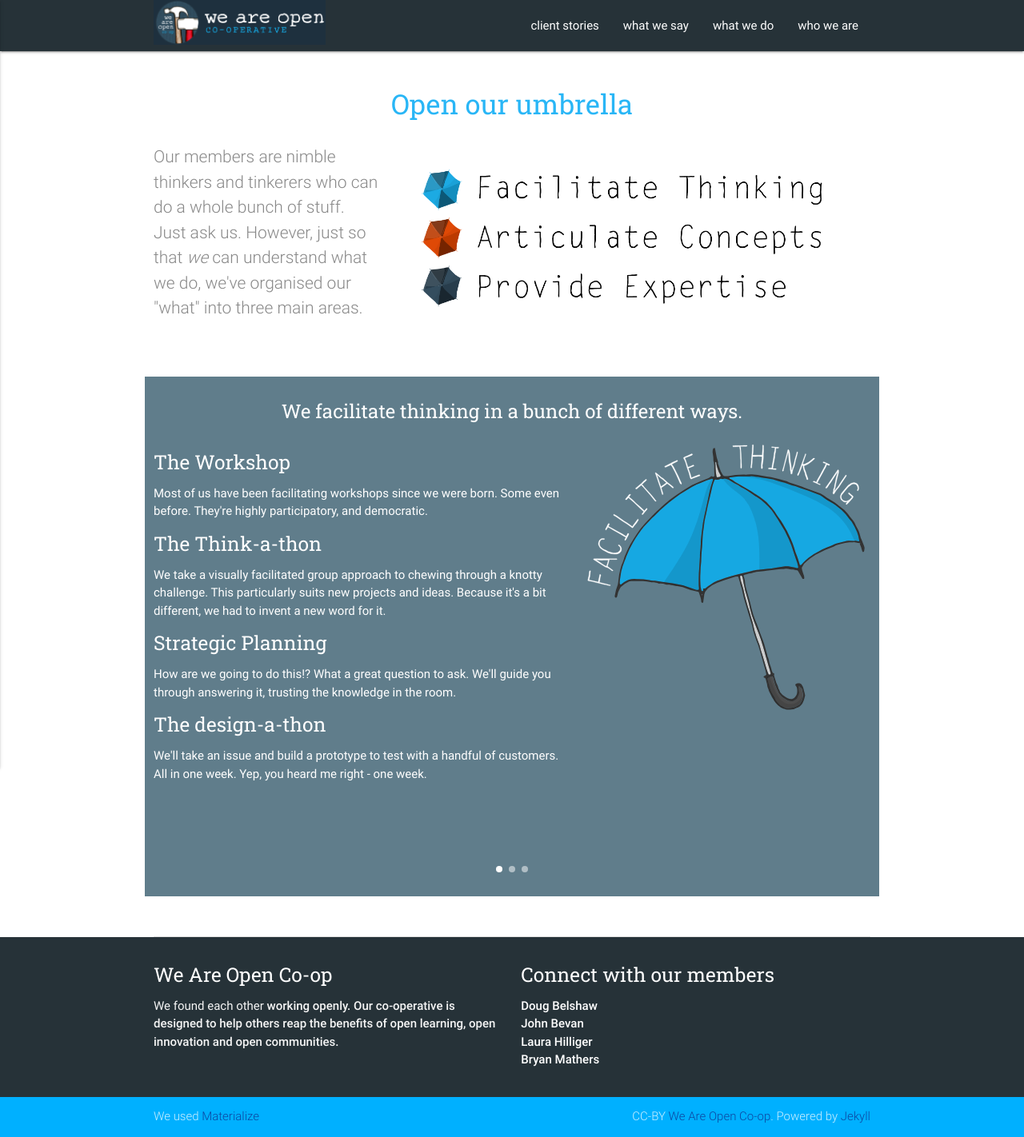
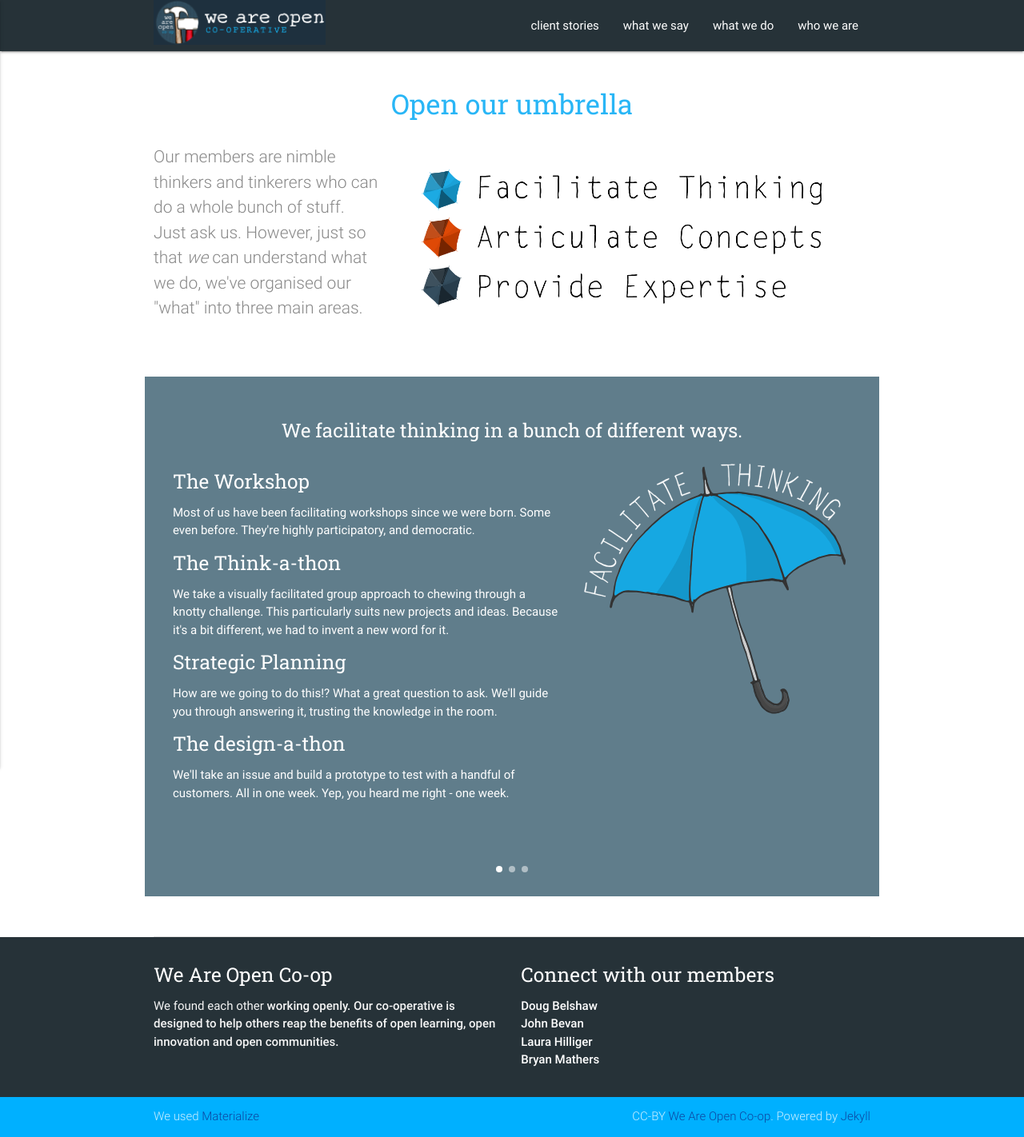
Before and after one commit to weareopen/staging, a Jekyll site: the page built from what.md, in a window 1280 px wide. Shown: the whole page at 80% size. Built offline with Jekyll 4.4.1, drawn with Linux system fonts in a browser that asks for light colours.

Commit message:
added padding to carousel

```diff
--- a/_sass/main.scss
+++ b/_sass/main.scss
@@ -1,4 +1,8 @@
 @charset "utf-8";
+
+.padding{
+	padding:24px;
+}
 
 .entry-text{
 	font-size: 1.4rem;
--- a/_sass/materialize/components/_carousel.scss
+++ b/_sass/materialize/components/_carousel.scss
@@ -31,6 +31,9 @@
 
       p {
         font-size: 15px;
+      }
+      a:link{
+	      color: #90caf9;
       }
     }
   }
--- a/what.md
+++ b/what.md
@@ -11,7 +11,7 @@ img: umbrella-intro.png
             <div class="row">
                 <div class="carousel carousel-slider" data-indicators="true" data-namespace="DIVcarouselcarousel-slider1" style="height: 650px;">
 
-                    <div class="carousel-item blue-grey white-text active" href="#one!" style="z-index: 0; opacity: 1; display: block; transform: translateX(0px) translateX(0px) translateX(0px) translateZ(0px);">
+                    <div class="carousel-item blue-grey white-text active padding" href="#one!" style="z-index: 0; opacity: 1; display: block; transform: translateX(0px) translateX(0px) translateX(0px) translateZ(0px);">
                         <h2 class="center">We facilitate thinking in a bunch of different ways.</h2>
 
                         <div class="col s12 m4 l7">
@@ -35,7 +35,7 @@ img: umbrella-intro.png
                         <div class="col s12 m4 l5"><img class="responsive-img" src="{{ "/" | relative_url }}assets/images/facilitate-thinking.svg" alt="facilitate thinking"></div>
                     </div>
 
-                    <div class="carousel-item blue-grey white-text" href="#two!" style="transform: translateX(0px) translateX(953.906px) translateZ(0px); z-index: -1; opacity: 1; display: block;">
+                    <div class="carousel-item blue-grey white-text padding" href="#two!" style="transform: translateX(0px) translateX(953.906px) translateZ(0px); z-index: -1; opacity: 1; display: block;">
                         <h2 class="center">In terms of articulating concepts, we're a dab hand. Or hands even.</h2>
 
                         <div class="col s12 m4 l7">
@@ -45,11 +45,11 @@ img: umbrella-intro.png
 
                             <h5>Curating</h5>
 
-                            <p>We're responsible for the venerable <a href="http://badge.news">Badge News</a>, the Badge Wiki, Thought Shrapnel, Freshly Brewed Thoughts, Visual Thinkery and a number of publications on Medium. We're great at pulling related stuff together, or, in high English, curation.</p>
+                            <p>We make the venerable <a href="http://badge.news">Badge News</a>, the Badge Wiki, Thought Shrapnel, Freshly Brewed Thoughts, Visual Thinkery and a number of publications on Medium. We're great at pulling things together, or, in high English, curation.</p>
 
                             <h5>Creating</h5>
 
-                            <p>The We Are Open Co-op is filled to the brim with creativity. We do branding and visuals, we do wireframes and illustrations. We even make jam out of aloe vera. We're creative to our cores, so we make all kinds of things both digitally and in the physical reality.</p>
+                            <p>The We Are Open Co-op is filled with creativity. We do branding and visuals, we do wireframes and illustrations. We make jam out of aloe vera. We're creative, so we make all kinds of things both digitally and in the physical reality.</p>
 
                             <h5>Writing</h5>
 
@@ -59,7 +59,7 @@ img: umbrella-intro.png
                         <div class="col s12 m4 l5"><img class="responsive-img" src="{{ "/" | relative_url }}assets/images/articulate-concepts.svg" alt="articulate concepts"></div>
                     </div>
 
-                    <div class="carousel-item blue-grey white-text" href="#three!" style="transform: translateX(0px) translateX(-1907.81px) translateZ(0px); z-index: -2; opacity: 1; display: block;">
+                    <div class="carousel-item blue-grey white-text padding" href="#three!" style="transform: translateX(0px) translateX(-1907.81px) translateZ(0px); z-index: -2; opacity: 1; display: block;">
                         <h2 class="center">And expertise? Well, we are our members...</h2>
 
                         <div class="col s12 m4 l7">
```
Also changed, not shown: 3 other files.
